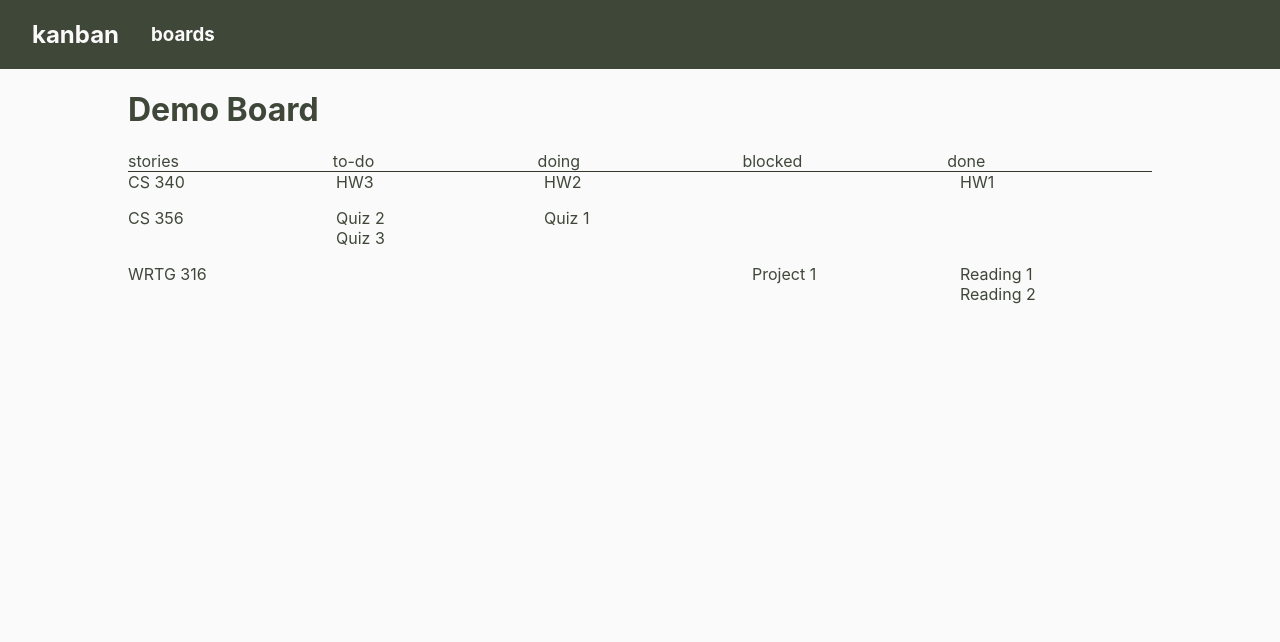
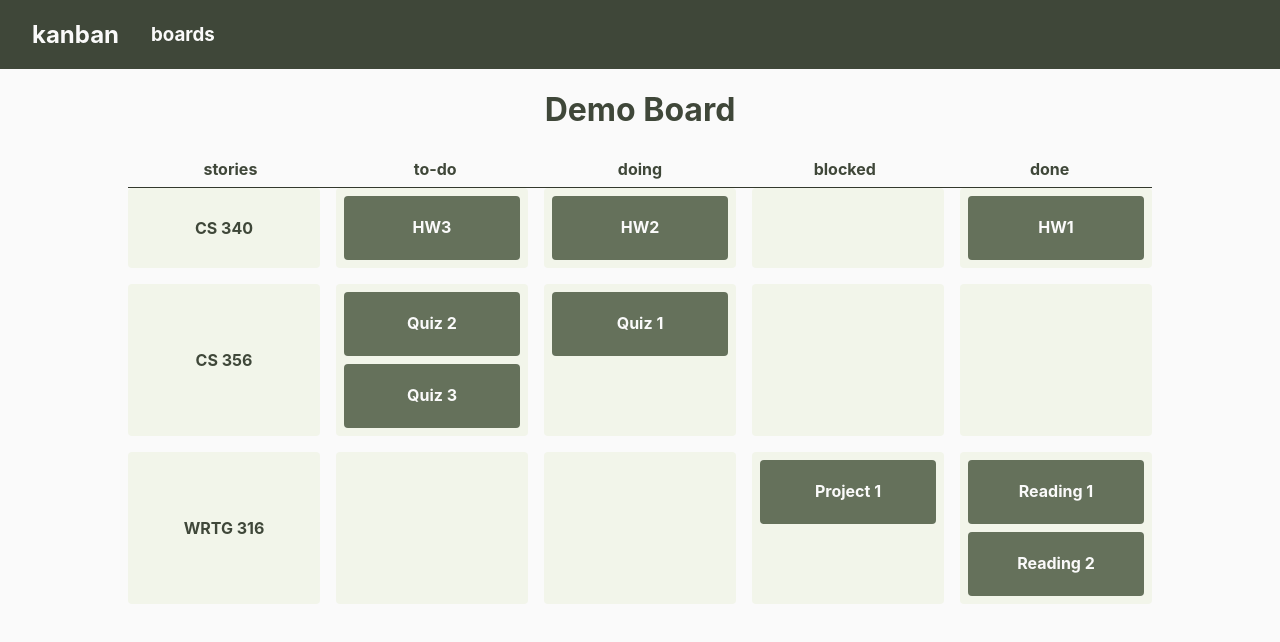
Before and after one commit to BeauYancey/kanban, a React (Vite) app: page / in a window 1280 px wide. Shown: the top 642 px of the page. Built offline with nearby package versions, Linux system fonts and the light colour scheme.

Commit message:
beautified demo board

```diff
--- a/src/Demo.jsx
+++ b/src/Demo.jsx
@@ -1,49 +1,54 @@
-import { useState } from "react"
+import { useEffect, useState } from "react"
 import StoryRow from "./components/StoryRow"
 
 export default function Demo() {
+
 	const [board, setBoard] = useState(
 		[
 			{
 				story: 'CS 340',
+				id: 1,
 				tasks: [
-					{id: 1, title: 'HW1', status: 'done', asignee: 'test'},
-					{id: 2, title: 'HW2', status: 'doing', asignee: 'BeauYancey'},
-					{id: 3, title: 'HW3', status: 'to-do', asignee: null},
+					{id: 1, title: 'HW1', status: 'done', assignee: 'test'},
+					{id: 2, title: 'HW2', status: 'doing', assignee: 'BeauYancey'},
+					{id: 3, title: 'HW3', status: 'to-do', assignee: null},
 				]
 			},
 			{
 				story: 'CS 356',
+				id: 2,
 				tasks: [
-					{id: 4, title: 'Quiz 1', status: 'doing', asignee: 'BeauYancey'},
-					{id: 5, title: 'Quiz 2', status: 'to-do', asignee: 'test'},
-					{id: 6, title: 'Quiz 3', status: 'to-do', asignee: null},
+					{id: 4, title: 'Quiz 1', status: 'doing', assignee: 'BeauYancey'},
+					{id: 5, title: 'Quiz 2', status: 'to-do', assignee: 'test'},
+					{id: 6, title: 'Quiz 3', status: 'to-do', assignee: null},
 				]
 			},
 			{
 				story: 'WRTG 316',
+				id: 3,
 				tasks: [
-					{id: 7, title: 'Reading 1', status: 'done', asignee: 'BeauYancey'},
-					{id: 8, title: 'Reading 2', status: 'done', asignee: 'BeauYancey'},
-					{id: 9, title: 'Project 1', status: 'blocked', asignee: null},
+					{id: 7, title: 'Reading 1', status: 'done', assignee: 'BeauYancey'},
+					{id: 8, title: 'Reading 2', status: 'done', assignee: 'BeauYancey'},
+					{id: 9, title: 'Project 1', status: 'blocked', assignee: null},
 				]
 			}
 		]
 	)
-  return (
+
+	return (
 		<main>
-			<h1>Demo Board</h1>
+			<h1 style={{textAlign: 'center'}}>Demo Board</h1>
 			<div className='section-titles'>
-				<div>stories</div>
-				<div>to-do</div>
-				<div>doing</div>
-				<div>blocked</div>
-				<div>done</div>
+				<div><h4>stories</h4></div>
+				<div><h4>to-do</h4></div>
+				<div><h4>doing</h4></div>
+				<div><h4>blocked</h4></div>
+				<div><h4>done</h4></div>
 			</div>
 			<div className='board'>
 				{
 					board.map(story => (
-						<StoryRow story={story} />
+						<StoryRow story={story} key={story.id} setBoard={setBoard}/>
 					))
 				}
 			</div>
--- a/src/components/Lane.jsx
+++ b/src/components/Lane.jsx
@@ -1,12 +1,38 @@
 import TaskCard from "./TaskCard"
 
-export default function Lane({story, status}) {
+export default function Lane({story, status, setBoard}) {
+
+	function updateTaskStatus(storyId, taskId, newStatus) {
+		console.log(newStatus)
+		setBoard((prevBoard) => {
+			return prevBoard.map((story) => {
+				if (story.id === storyId) {
+					return {
+						...story,
+						tasks: story.tasks.map((task) => taskId === task.id ? { ...task, status: newStatus } : task)
+					};
+				}
+				return story;
+			});
+		});
+	}
+
+	function handleDragOver(e) {
+		e.preventDefault()
+	}
+
+	function handleDrop(e) {
+		const task = JSON.parse(e.dataTransfer.getData('task'))
+		console.log(task.status)
+		updateTaskStatus(story.id, task.id, status)
+	}
+
 	return (
-  <div className={`lane ${status}`}>
+  	<div className='lane' onDragOver={handleDragOver} onDrop={handleDrop}>
 			{story.tasks.map(task => {
 				if (task.status === status) {
 					return (
-						<TaskCard task={task} />
+						<TaskCard task={task} key={task.id}/>
 					)
 				}
 			})}
--- a/src/components/StoryRow.jsx
+++ b/src/components/StoryRow.jsx
@@ -1,16 +1,17 @@
 import Lane from "./Lane"
 
-export default function StoryRow({story}) {
+export default function StoryRow({story, setBoard}) {
 	return (
 		<div className="story">
-		<div className='card'>
-			{story.story}
+			<div className='lane story-lane'>
+				<div className='card story-title'>
+					<h4>{story.story}</h4>
+				</div>
+			</div>
+			<Lane story={story} status='to-do' setBoard={setBoard} />
+			<Lane story={story} status='doing' setBoard={setBoard} />
+			<Lane story={story} status='blocked' setBoard={setBoard} />
+			<Lane story={story} status='done' setBoard={setBoard} />
 		</div>
-		<Lane story={story} status='to-do' />
-		<Lane story={story} status='doing' />
-		<Lane story={story} status='blocked' />
-		<Lane story={story} status='done' />
-
-	</div>
 	)
 }
--- a/src/components/TaskCard.jsx
+++ b/src/components/TaskCard.jsx
@@ -1,7 +1,12 @@
 export default function TaskCard({task}) {
+
+	function handleDrag(e) {
+		e.dataTransfer.setData('task', JSON.stringify(task))
+	}
+
 	return (
-		<div>
-			{task.title}
+		<div className='card' draggable onDragStart={handleDrag}>
+			<h4>{task.title}</h4>
 		</div>
 	)
 }
--- a/src/index.css
+++ b/src/index.css
@@ -35,6 +35,11 @@ a {
   display: grid;
   grid-template-columns: repeat(5, 1fr);
   border-bottom: 1px solid var(--dark-olive);
+  justify-items: center;
+}
+
+.section-titles h4 {
+  margin: .5em
 }
 
 .board {
@@ -48,3 +53,32 @@ a {
   grid-template-columns: repeat(5, 1fr);
   gap: 1em;
 }
+
+.lane {
+  background-color: var(--ivory);
+  border-radius: .25em;
+  padding: .5em;
+  display: flex;
+  flex-direction: column;
+  gap: .5em;
+}
+
+.card {
+  min-height: 4em;
+  border-radius: .25em;
+  background-color: #65715B;
+  color: var(--white)
+}
+
+.story-title {
+  height: 100%;
+  display: flex;
+  color: var(--olive);
+  justify-content: center;
+  align-items: center;
+  background-color: transparent;
+}
+
+.card > h4 {
+  text-align: center;
+}
```
